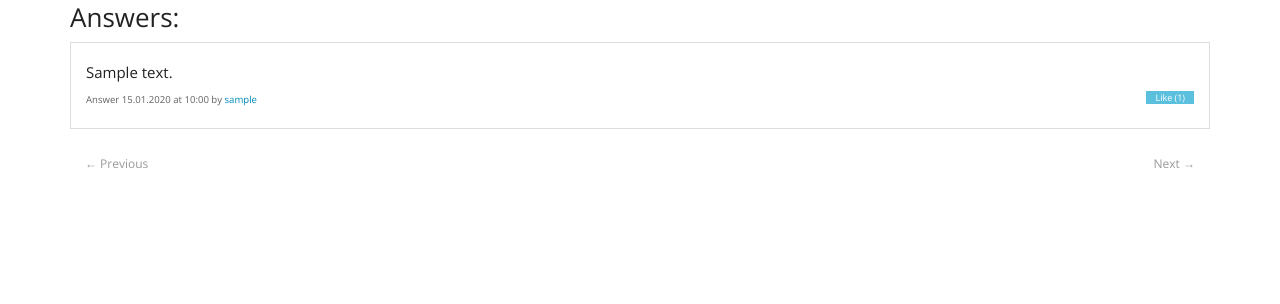
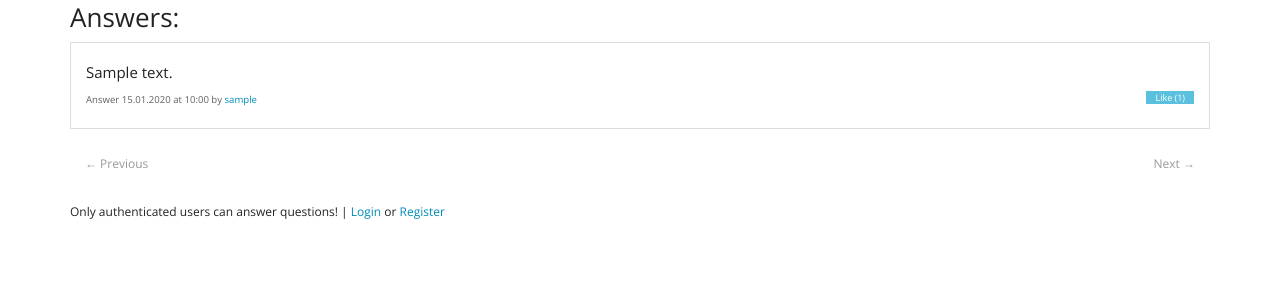
Before and after one commit to komarovf/test_task, a Flask app: page /answers/1 in a window 1280 px wide. Shown: the part 234-538 px from the top of the page. Run offline with Flask 2, Linux system fonts and the light colour scheme; tables that the repository leaves empty hold one stand-in row (values such as "Sample post"); some libraries are stand-ins or nearby versions.

Commit message:
answer tmpl fixes

```diff
--- a/app/templates/answers.html
+++ b/app/templates/answers.html
@@ -67,5 +67,11 @@
     </fieldset>
     </form>
   </div>
+  {% else %}
+  <small>
+    Only authenticated users can answer questions! |
+    <a href="{{ url_for('login') }}">Login</a> or
+    <a href="{{ url_for('register') }}">Register</a>
+  </small>
   {% endif %}
 {% endblock content %}
```
